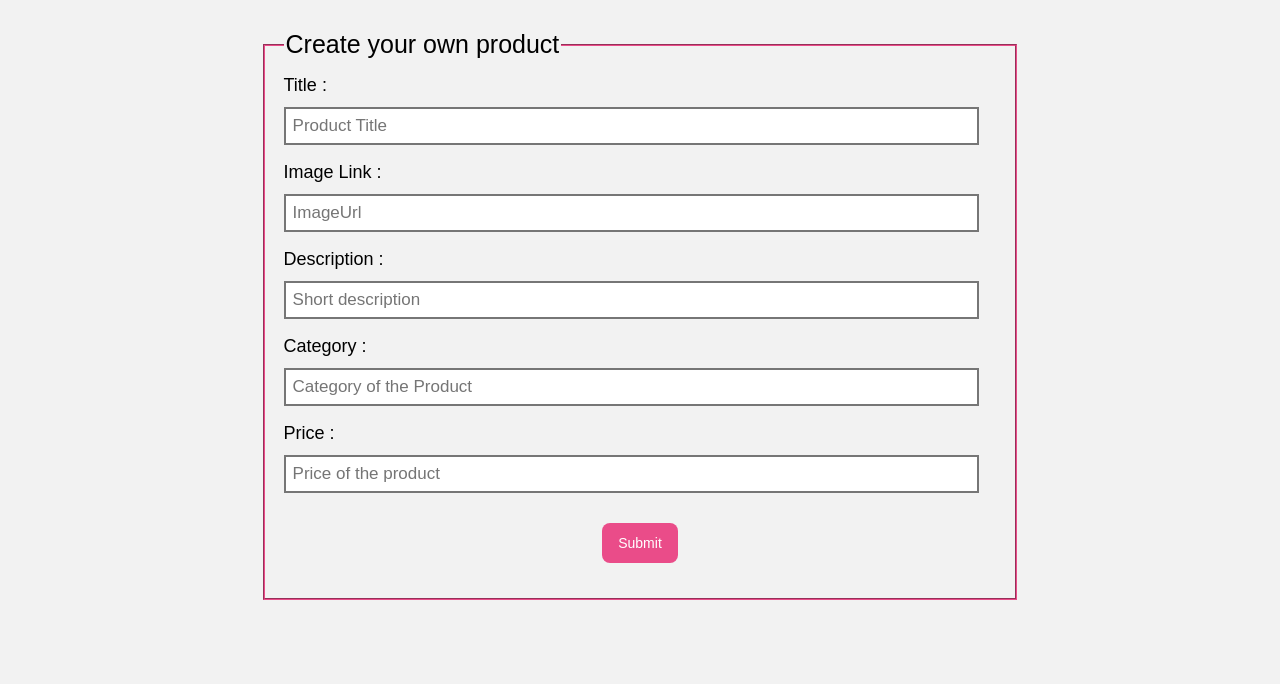
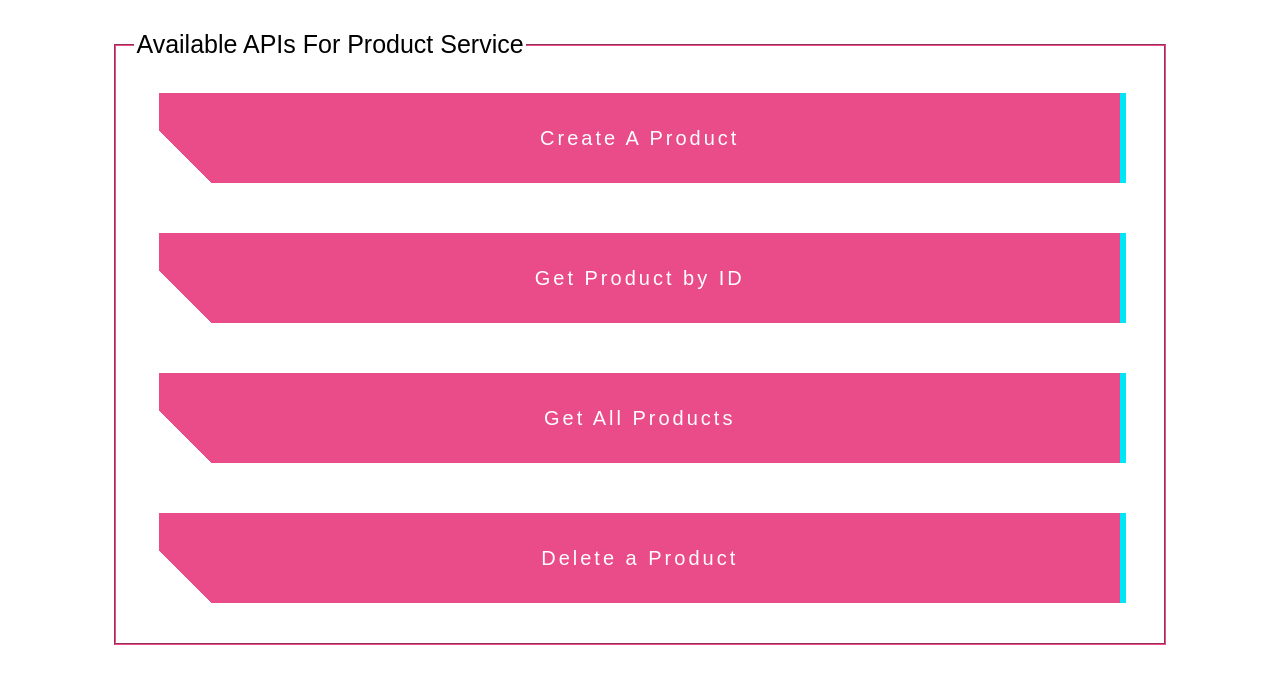
Before and after one commit to saikatdeyashi/productServiceFrontend, a plain HTML site: page index.html in a window 1280 px wide. Drawn offline with Linux system fonts and the light colour scheme.

Commit message:
Homepage added, CSS added for each files.

```diff
--- /dev/null
+++ b/css/homeStyle.css
@@ -0,0 +1,112 @@
+.box{
+  border-color: #EA4C89;
+  font-family: sans-serif;
+  width: 80%;
+  position: relative;
+  margin: 30px auto;
+  font-size: 25px;
+  font-family: sans-serif;
+
+}
+
+
+.call,
+.call:after {
+  width: 95%;
+  height: 70%;
+  margin: 25px;
+  line-height: 78px;
+  font-size: 20px;
+  font-family: sans-serif;
+  background: linear-gradient(45deg, transparent 5%, #EA4C89 5%);
+  border: 0;
+  color: #fff;
+  letter-spacing: 3px;
+  box-shadow: 6px 0px 0px #00E6F6;
+  outline: transparent;
+  position: relative;
+  user-select: none;
+  -webkit-user-select: none;
+  touch-action: manipulation;
+}
+
+.call:after {
+  --slice-0: inset(50% 50% 50% 50%);
+  --slice-1: inset(80% -6px 0 0);
+  --slice-2: inset(50% -6px 30% 0);
+  --slice-3: inset(10% -6px 85% 0);
+  --slice-4: inset(40% -6px 43% 0);
+  --slice-5: inset(80% -6px 5% 0);
+
+  content: 'ALTERNATE TEXT';
+  display: block;
+  position: absolute;
+  top: 0;
+  left: 0;
+  right: 0;
+  bottom: 0;
+  background: linear-gradient(45deg, transparent 3%, #00E6F6 3%, #00E6F6 5%, #EA4C89 5%);
+  text-shadow: -3px -3px 0px #F8F005, 3px 3px 0px #00E6F6;
+  clip-path: var(--slice-0);
+}
+
+.call:hover:after {
+  animation: 1s glitch;
+  animation-timing-function: steps(2, end);
+}
+
+@keyframes glitch {
+  0% {
+    clip-path: var(--slice-1);
+    transform: translate(-20px, -10px);
+  }
+  10% {
+    clip-path: var(--slice-3);
+    transform: translate(10px, 10px);
+  }
+  20% {
+    clip-path: var(--slice-1);
+    transform: translate(-10px, 10px);
+  }
+  30% {
+    clip-path: var(--slice-3);
+    transform: translate(0px, 5px);
+  }
+  40% {
+    clip-path: var(--slice-2);
+    transform: translate(-5px, 0px);
+  }
+  50% {
+    clip-path: var(--slice-3);
+    transform: translate(5px, 0px);
+  }
+  60% {
+    clip-path: var(--slice-4);
+    transform: translate(5px, 10px);
+  }
+  70% {
+    clip-path: var(--slice-2);
+    transform: translate(-10px, 10px);
+  }
+  80% {
+    clip-path: var(--slice-5);
+    transform: translate(20px, -10px);
+  }
+  90% {
+    clip-path: var(--slice-1);
+    transform: translate(-10px, 0px);
+  }
+  100% {
+    clip-path: var(--slice-1);
+    transform: translate(0);
+  }
+}
+
+@media (min-width: 768px) {
+  .call,
+  .call:after {
+    width: 95%;
+    height: 70%;
+    line-height: 88px;
+  }
+}
--- a/index.html
+++ b/index.html
@@ -3,58 +3,19 @@
 
 <head>
   <meta charset="utf-8">
-  <title>Create Product</title>
-  <link rel="stylesheet" href="css/style.css">
+  <title>Welcome to Product Service</title>
+  <link rel="stylesheet" href="css/homeStyle.css">
 </head>
 
 <body>
-  <form action="#" method="post" id="createform" class="create">
-    <fieldset class="box">
-      <legend>Create your own product</legend>
-      <label class="fields">Title :</label> <br />
-      <input name="title" class="input" placeholder="Product Title" /> <br />
-      <label class="fields">Image Link :</label> <br />
-      <input name="image" class="input" placeholder="ImageUrl" /> <br />
-      <label class="fields">Description :</label> <br />
-      <input name="description" class="input" placeholder="Short description" /> <br />
-      <label class="fields">Category :</label> <br />
-      <input name="category" class="input" placeholder="Category of the Product" /> <br />
-      <label class="fields">Price :</label> <br />
-      <input name="price" class="input" placeholder="Price of the product" /> <br />
-      <center>
-        <button class="click" type="submit"> Submit</button>
-      </center>
+  <fieldset class="box">
+    <legend>Available APIs For Product Service</legend>
 
-    </fieldset>
-  </form>
+    <a href="createProduct.html"> <button class="call" type="submit" role="button"> Create A Product</button> <br /> </a>
 
-  <script>
-    let form = document.querySelector('form');
-    form.addEventListener('submit', handleSubmit);
+    <button class="call" type="submit" role="button"> Get Product by ID</button> <br />
+    <button class="call" type="submit" role="button"> Get All Products</button> <br />
+    <button class="call" type="submit" role="button"> Delete a Product</button> <br />
 
-
-    function handleSubmit(event) {
-      event.preventDefault();
-      let formData = new FormData(form);
-      let data = Object.fromEntries(formData);
-      let jsonData = JSON.stringify(data);
-
-      fetch('https://saikat-product-services-f1726f7df2c4.herokuapp.com/products', {
-          method: "POST",
-          headers: {
-            'Content-Type': 'application/json'
-          },
-          body: jsonData
-        }).then(res => res.json())
-        .then(json => console.log(json))
-    }
-  </script>
-
-
-
-
-
-
-
-
+  </fieldset>
 </body>
```
Also changed, not shown: createProduct.html (added, +53 -0 lines), css/styleForm.css (renamed from css/style.css).
